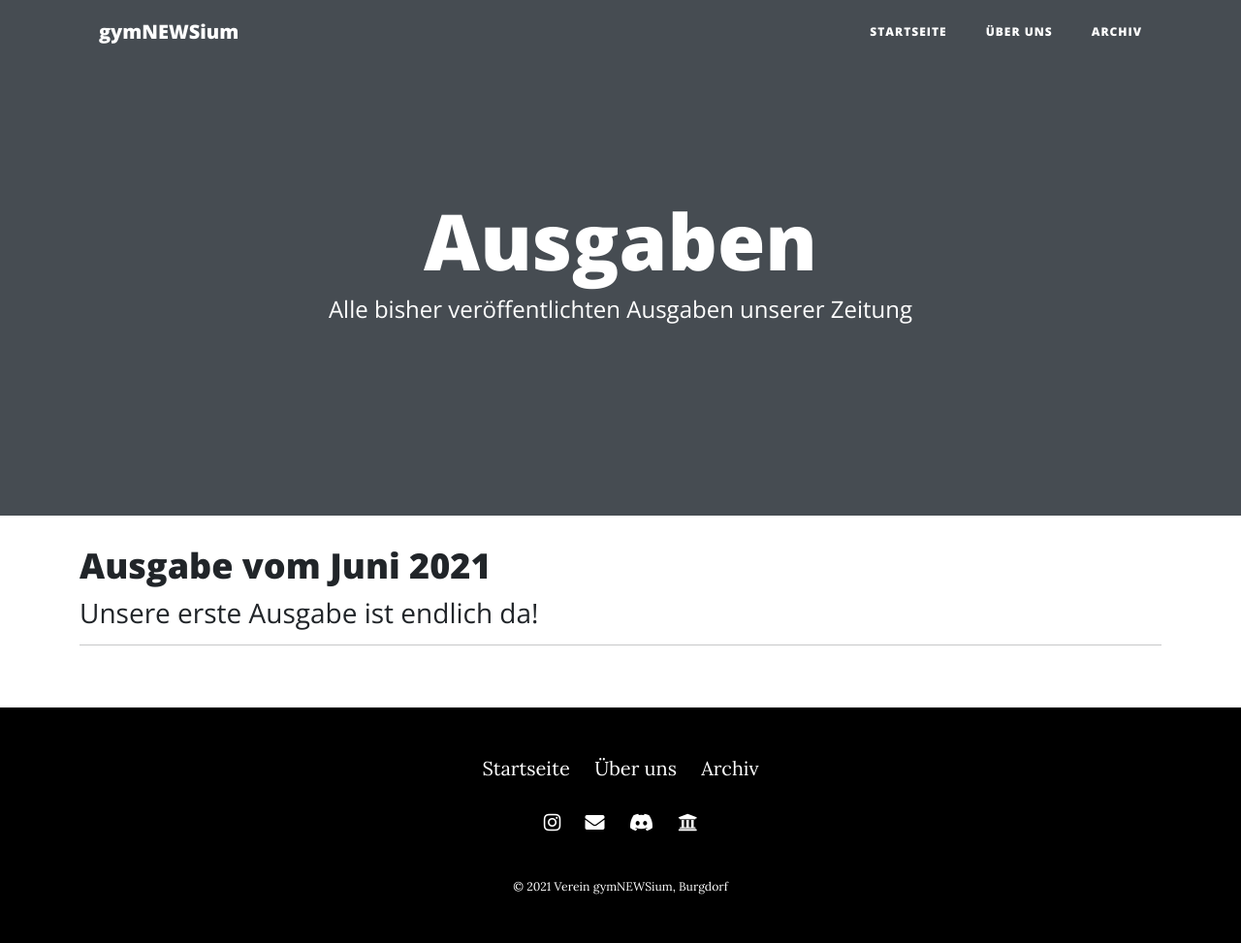
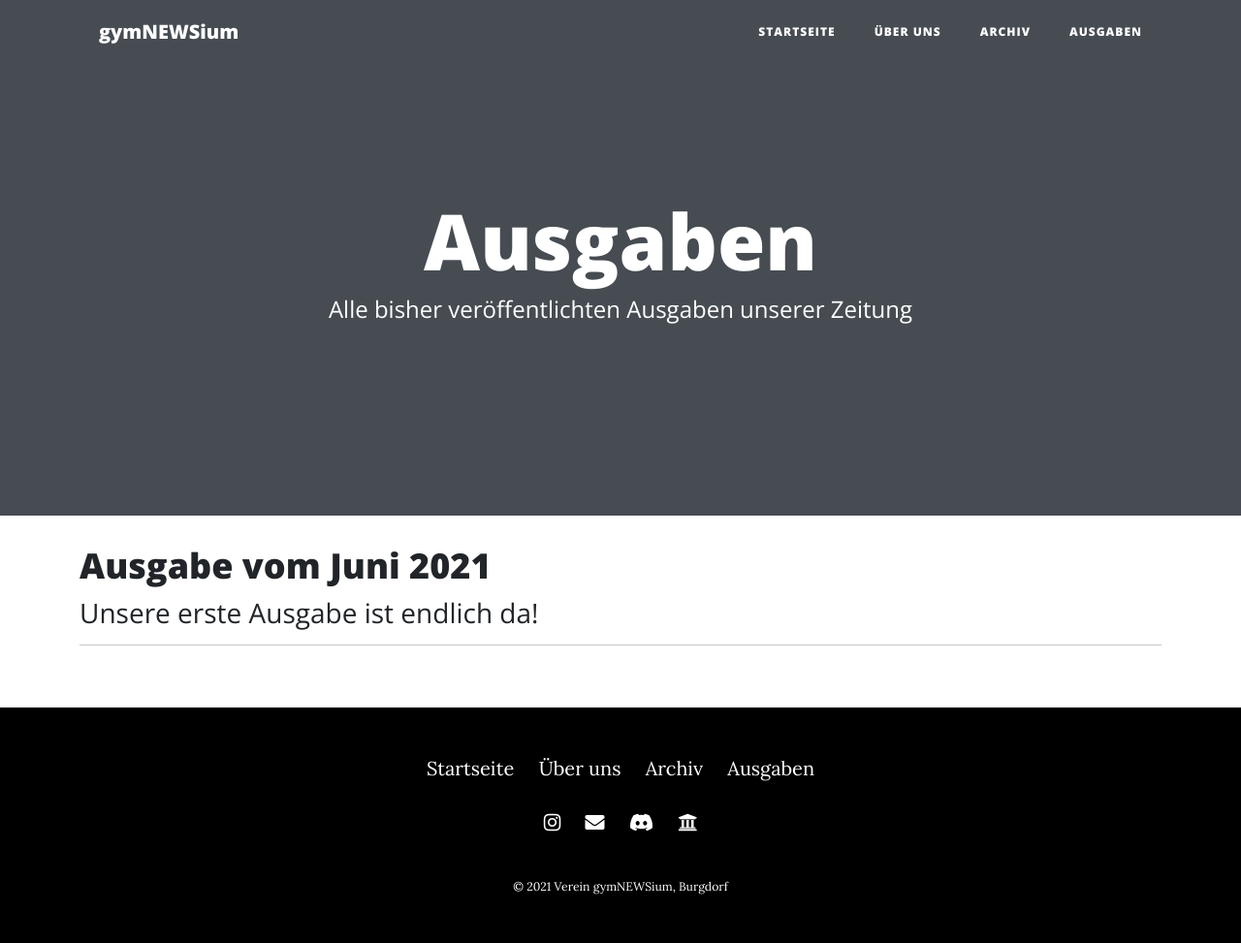
Before and after one commit to gymnewsium/gymnewsium.github.io, a Jekyll site: the page built from categories/releases.html, in a window 1280 px wide. Shown: the whole page at 97% size. Built offline with Jekyll 4.4.1, drawn with Linux system fonts in a browser that asks for light colours; nearby versions of some CDN libraries.

Commit message:
Added "Ausgaben" to navbar

```diff
--- a/_layouts/base.html
+++ b/_layouts/base.html
@@ -49,6 +49,7 @@
                         <li class="nav-item"><a class="nav-link" href="/">Startseite</a></li>
                         <li class="nav-item"><a class="nav-link" href="/about">Über uns</a></li>
                         <li class="nav-item"><a class="nav-link" href="/archiv/">Archiv</a></li>
+                        <li class="nav-item"><a class="nav-link" href="/releases/">Ausgaben</a></li>
                     </ul>
                 </div>
             </div>
@@ -67,6 +68,9 @@
                             </li>
                             <li>
                                 <a href="/archiv/">Archiv</a>
+                            </li>
+                            <li>
+                                <a href="/releases/">Ausgaben</a>
                             </li>
                         </ul>
                         <div class="social mb-4">
```
